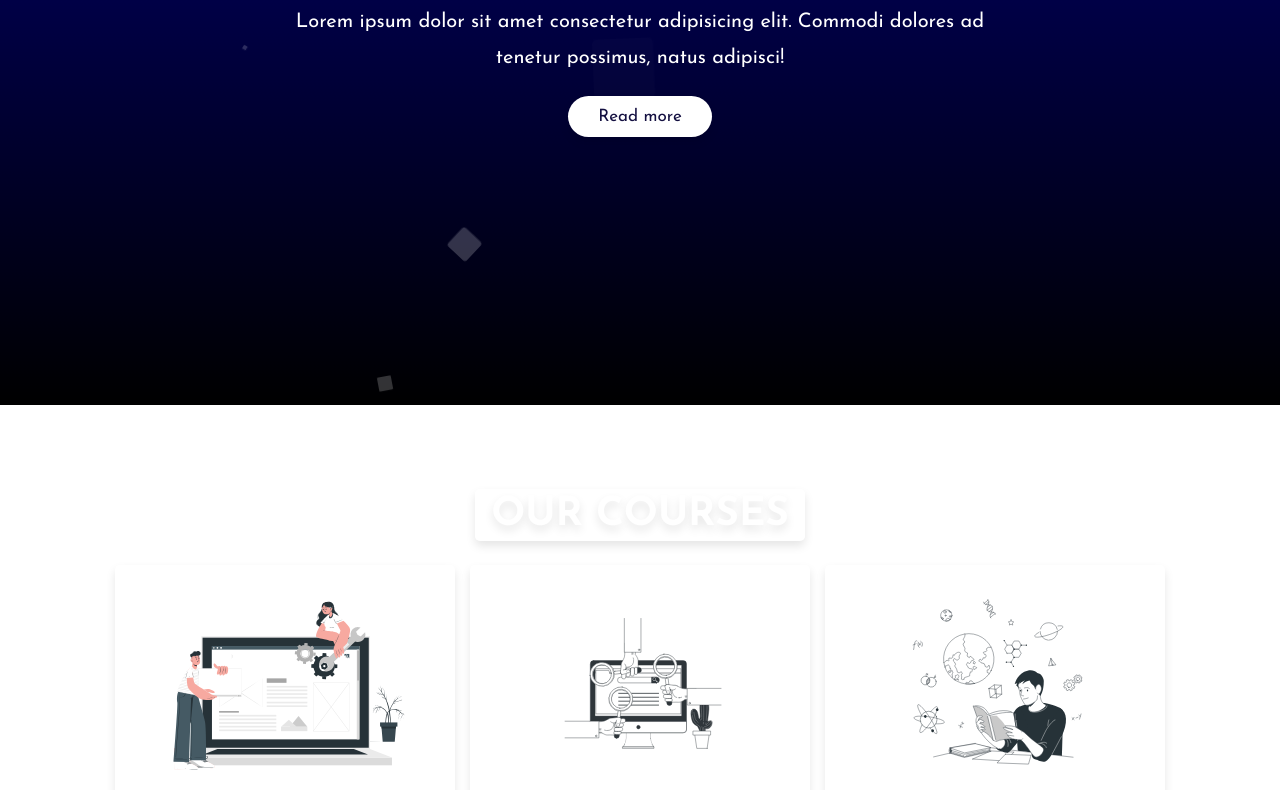
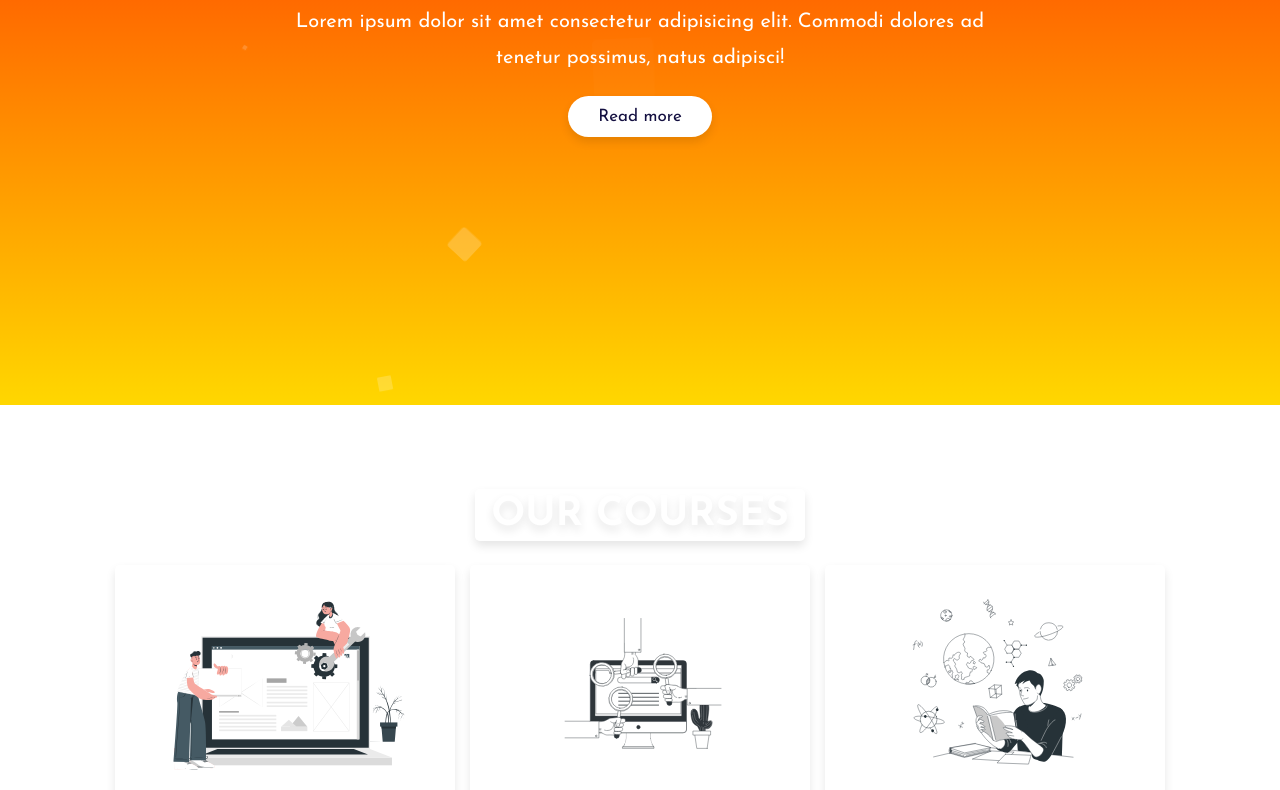
Before and after one commit to Ninlx/education, a plain HTML site: page index.html in a window 1280 px wide. Shown: the part 395-1185 px from the top of the page. Drawn offline with nearby package versions, Linux system fonts and the light colour scheme.

Commit message:
Update style.css

```diff
--- a/style.css
+++ b/style.css
@@ -5,7 +5,7 @@
     --logo: #00ff18;
     --white: #fff;
     --pink: #pink;
-    --gradient: linear-gradient(darkblue, black);
+    --gradient: linear-gradient(red, gold);
     --background:rgba(255,255,255,.1);
     --box-shadow:0 .5rem 1rem rgba(0,0,0,.1);
     --border: .1rem solid rgba(255,255,255,.1);
```
